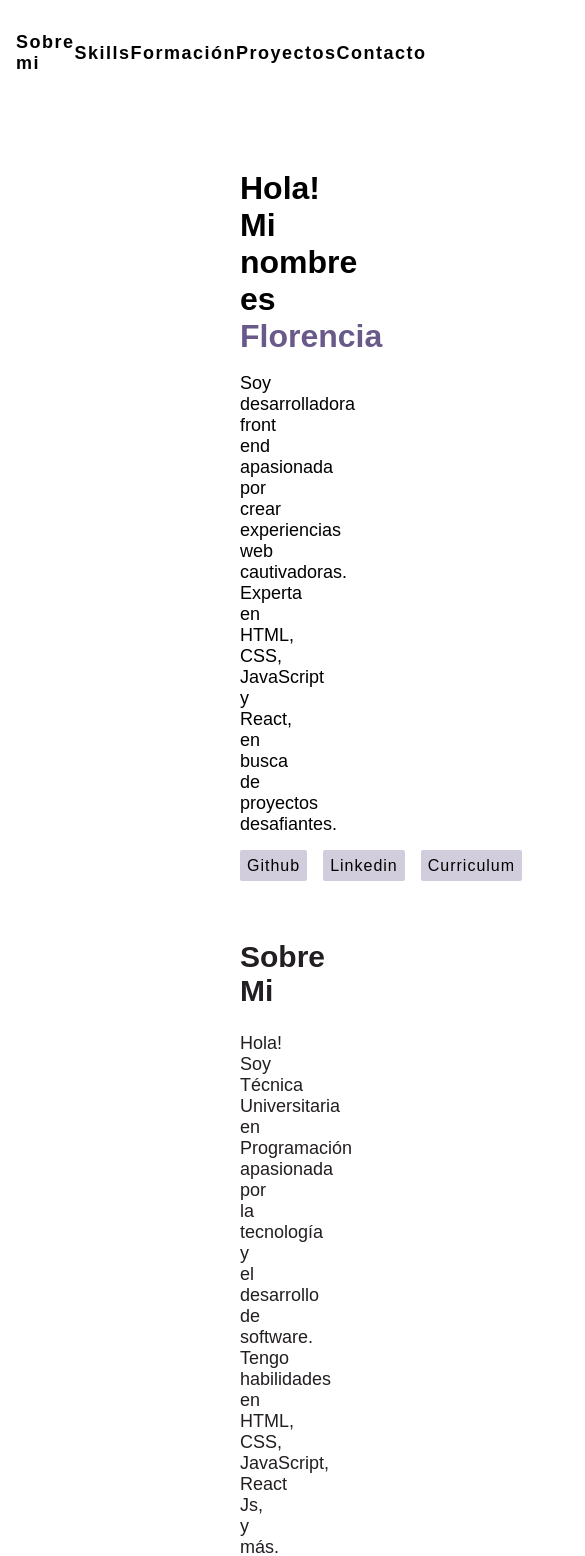
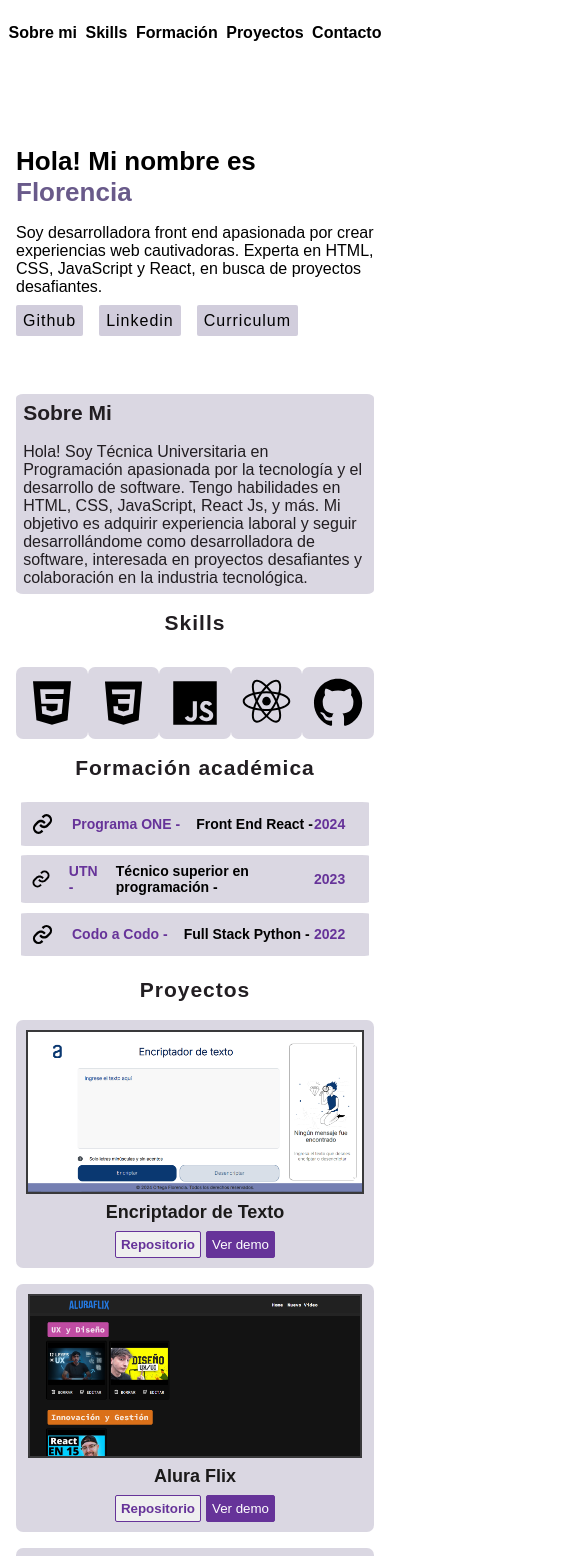
Before and after one commit to FlorenciaOrtega82/Portfolio-personal-React, a React (Vite) app: page / in a window 390 px wide. Shown: the top 1556 px of the page, 585 px wide, since content can reach past the window. Built offline with nearby package versions, Linux system fonts and the light colour scheme; a web font is replaced by a local one.

Commit message:
Cambios en responsividad

```diff
--- a/src/components/Contacto/Contacto.module.css
+++ b/src/components/Contacto/Contacto.module.css
@@ -58,3 +58,33 @@
     outline: none;
     color: #383838;
 }
+
+@media (max-width: 768px) {
+    .container__presentacion p {
+        padding: 0 2.5rem 0 1rem;
+    }
+
+    .container__presentacion h2 {
+        padding-left: 1rem;
+    }
+}
+
+@media (max-width: 480px) {
+    .container__presentacion p {
+        font-size: 16px;
+    }
+
+    .container__presentacion h2 {
+        font-size: 20px;
+    }
+
+    .entrada input {
+        font-size: 16px;
+    }
+
+    .button__enviar {
+        font-size: 16px;
+        font-weight: 600;
+        letter-spacing: 1px;
+    }
+}
--- a/src/components/Container/Container.module.css
+++ b/src/components/Container/Container.module.css
@@ -1,6 +1,33 @@
-.container__body{
+.container__body {
     margin-left: 15rem;
     margin-right: 15rem;
     margin-top: 5rem;
     font-size: 20px;
 }
+
+/* Para pantallas medianas (tablets, pantallas pequeñas) */
+@media (max-width: 1024px) {
+    .container__body {
+        margin-left: 4.5rem;
+        margin-right: 4.5rem;
+        font-size: 18px;
+    }
+}
+
+/* Para pantallas pequeñas (móviles grandes, tablets en modo vertical) */
+@media (max-width: 768px) {
+    .container__body {
+        margin-left: 2rem;
+        margin-right: 2rem;
+        font-size: 16px;
+    }
+}
+
+/* Para pantallas muy pequeñas (móviles pequeños) */
+@media (max-width: 480px) {
+    .container__body {
+        margin-left: 1rem;
+        margin-right: 1rem;
+        font-size: 14px;
+    }
+}
--- a/src/components/Navbar/LinkInicio/LinkInicio.module.css
+++ b/src/components/Navbar/LinkInicio/LinkInicio.module.css
@@ -9,3 +9,11 @@
     color: rgb(105, 90, 138);
     transition: 0.4s;
 }
+
+@media (max-width: 480px) {
+    .link {
+        font-size: 16px;
+        letter-spacing: 0;
+        font-weight: 600;
+    }
+}
--- a/src/components/Navbar/Navbar.module.css
+++ b/src/components/Navbar/Navbar.module.css
@@ -5,3 +5,9 @@
     padding: 1rem;
     padding-top: 2rem;
 }
+
+@media (max-width: 480px) {
+    .container__navbar {
+        padding: 1.5rem 0;
+    }
+}
--- a/src/components/Presentacion/Presentacion.module.css
+++ b/src/components/Presentacion/Presentacion.module.css
@@ -13,3 +13,9 @@
     padding: 0 2% 2% 2%;
     font-size: 18px;
 }
+
+@media (max-width: 480px) {
+    .descripcion__presentacion {
+        font-size: 16px;
+    }
+}
--- a/src/components/Secciones/SeccionProyectos/Proyecto/Proyecto.module.css
+++ b/src/components/Secciones/SeccionProyectos/Proyecto/Proyecto.module.css
@@ -12,12 +12,13 @@
     max-height: 10rem;
     max-width: 25rem;
     margin-right: 4rem;
-    border: 2px  solid #101010ca;
+    border: 2px solid #101010ca;
 }
 
 .container__contenido {
     margin-left: 0.5rem;
     margin-right: 0.5rem;
+    color: #1b1a1a;
 }
 
 .proyecto__descripcion {
@@ -49,3 +50,47 @@
     background-color: rebeccapurple;
     color: white;
 }
+
+@media (max-width: 1024px) {
+    .proyecto__container {
+        display: flex;
+        align-items: center;
+        justify-content: space-evenly;
+        background-color: rgba(105, 90, 138, 0.245);
+        margin-top: 1rem;
+        padding: 10px;
+        border-radius: 7px;
+    }
+
+    .container__contenido h4 {
+        margin-top: 0.5rem;
+        margin-bottom: 0.5rem;
+    }
+
+    .proyecto__descripcion {
+        padding-top: 0;
+    }
+}
+
+@media (max-width: 480px) {
+    .proyecto__container {
+        display: flex;
+        flex-direction: column;
+    }
+
+    .proyecto__descripcion {
+        display: none;
+    }
+
+    .proyecto__miniatura {
+        margin: 0;
+    }
+
+    .container__contenido {
+        display: contents;
+    }
+    .container__contenido h4 {
+        width: fit-content;
+        font-size: 18px;
+    }
+}
--- a/src/components/Secciones/SeccionProyectos/Proyecto/index.jsx
+++ b/src/components/Secciones/SeccionProyectos/Proyecto/index.jsx
@@ -1,5 +1,4 @@
 import styles from "./Proyecto.module.css";
-
 
 const Proyecto = ({
     imagen,
@@ -10,7 +9,6 @@ const Proyecto = ({
 }) => {
     return (
         <>
-
             <div className={styles.proyecto__container}>
                 <img src={imagen} className={styles.proyecto__miniatura} />
                 <div className={styles.container__contenido}>
@@ -20,14 +18,18 @@ const Proyecto = ({
                     <p className={styles.proyecto__descripcion}>
                         {descripcion}
                     </p>
+                    <div>
                         <a href={repositorio} target="_blank">
                             <button className={styles.boton__repositorio}>
                                 Repositorio
                             </button>
                         </a>
                         <a href={demo} target="_blank">
-                        <button className={styles.boton__demo}>Ver demo</button>
+                            <button className={styles.boton__demo}>
+                                Ver demo
+                            </button>
                         </a>
+                    </div>
                 </div>
             </div>
         </>
--- a/src/components/Secciones/SeccionSkills/SeccionSkills.module.css
+++ b/src/components/Secciones/SeccionSkills/SeccionSkills.module.css
@@ -6,9 +6,15 @@
     flex-direction: row;
 }
 
-.icono__container img{
+.icono__container img {
     background: rgba(105, 90, 138, 0.245);
     border-radius: 7px;
     padding: 7px;
     width: 6rem;
 }
+
+@media (max-width: 480px) {
+    .icono__container img {
+        width: 4rem;
+    }
+}
--- a/src/components/SobreMi/SobreMi.module.css
+++ b/src/components/SobreMi/SobreMi.module.css
@@ -11,3 +11,13 @@
 .info__text {
     font-size: 18px;
 }
+
+@media (max-width: 480px) {
+    .presentacion {
+        font-size: 26px;
+    }
+
+    .info__text {
+        font-size: 16px;
+    }
+}
```
Lines whose indentation alone changed are shown as unchanged.
